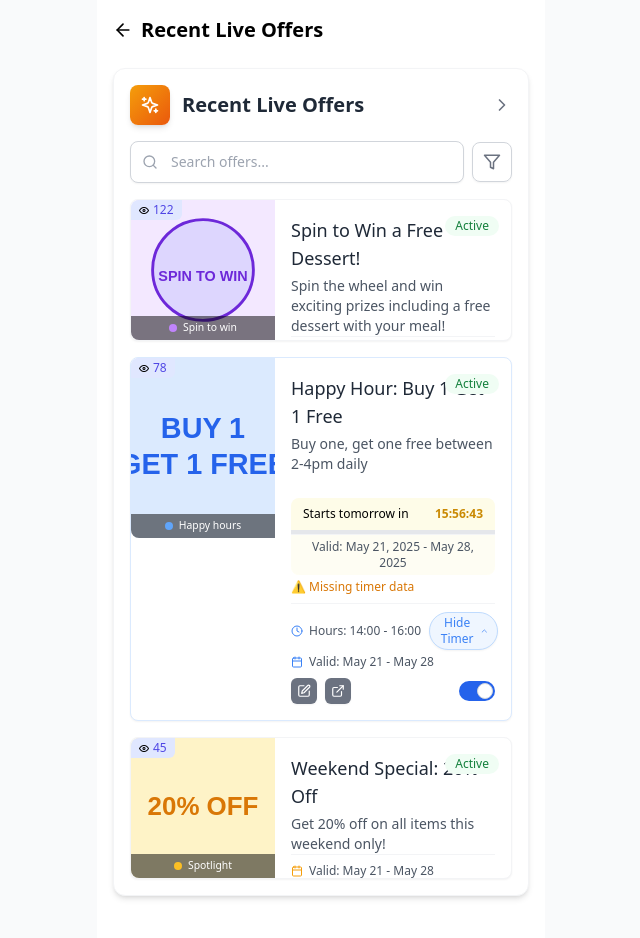
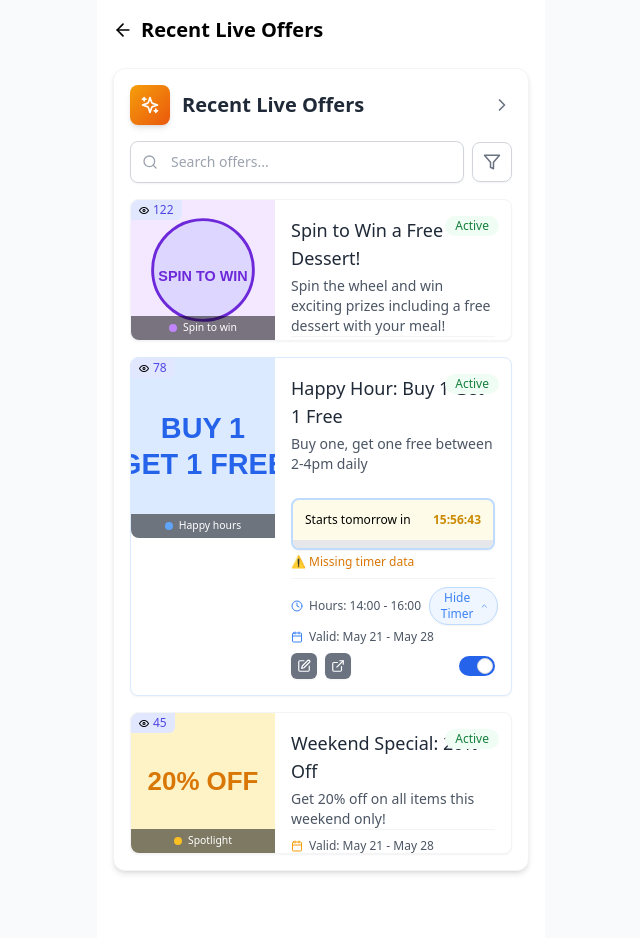
Before and after one commit to DevxD98/Owner-s-page, a React (Vite) app: page /offer-management in a window 1280 px wide. Both pictures are taken after a click on the button "Show Timer". Shown: the top 938 px of the page, without its empty margins (319-959 px from the left). Built offline with nearby package versions, Linux system fonts and the light colour scheme.

Commit message:
Update HappyHoursTimer component to ensure proper display and timer functionality

```diff
--- a/src/components/offers/HappyHoursTimer.jsx
+++ b/src/components/offers/HappyHoursTimer.jsx
@@ -99,41 +99,11 @@ const HappyHoursTimer = ({ startTime, endTime, validityDate, startDate, classNam
     progressColor = 'bg-yellow-500';
   }
 
-  // Format the date range for display
-  const formatDateRange = () => {
-    try {
-      const start = effectiveStartDate ? new Date(effectiveStartDate) : null;
-      const end = effectiveValidityDate ? new Date(effectiveValidityDate) : null;
-
-      if (start && end) {
-        // Log the dates for debugging
-        console.log('Formatting date range:', {
-          rawStartDate: effectiveStartDate,
-          rawEndDate: effectiveValidityDate,
-          parsedStart: start,
-          parsedEnd: end
-        });
-
-        // Check if dates are valid
-        if (isNaN(start.getTime()) || isNaN(end.getTime())) {
-          console.error('Invalid date detected in formatDateRange');
-          return 'Invalid date range';
-        }
-
-        const startFmt = start.toLocaleDateString('en-US', { month: 'short', day: 'numeric', year: 'numeric' });
-        const endFmt = end.toLocaleDateString('en-US', { month: 'short', day: 'numeric', year: 'numeric' });
-        return `${startFmt} - ${endFmt}`;
-      }
-      return 'No defined date range';
-    } catch(e) {
-      console.error('Error formatting date range:', e);
-      return 'Error formatting dates';
-    }
-  };
+  // No need for the formatDateRange function anymore as we've removed the validity display
 
   return (
-    <div className={`rounded-lg overflow-hidden ${bgColor} ${className || ''}`}>
-      <div className="px-3 py-2 text-xs flex items-center justify-between">
+    <div className={`rounded-lg overflow-hidden ${bgColor} border-2 border-blue-200 shadow-sm ${className || ''}`}>
+      <div className="px-3 py-3 text-xs flex items-center justify-between">
         <div className="font-medium">
           {timeInfo.message}
         </div>
@@ -141,16 +111,11 @@ const HappyHoursTimer = ({ startTime, endTime, validityDate, startDate, classNam
           {timeInfo.formattedTimeRemaining}
         </div>
       </div>
-      <div className="w-full h-1 bg-gray-200 relative">
+      <div className="w-full h-2 bg-gray-200 relative">
         <div
           className={`h-full ${progressColor} transition-all duration-1000 ease-linear`}
           style={{ width: `${timeInfo.percentage}%` }}
         ></div>
-      </div>
-
-      {/* Always display validity period, showing error message if dates are invalid */}
-      <div className="bg-white/50 px-3 py-1 text-xs text-gray-600 text-center border-t border-gray-100">
-        Valid: {formatDateRange() || 'Invalid date range, please edit the offer'}
       </div>
     </div>
   );
```
